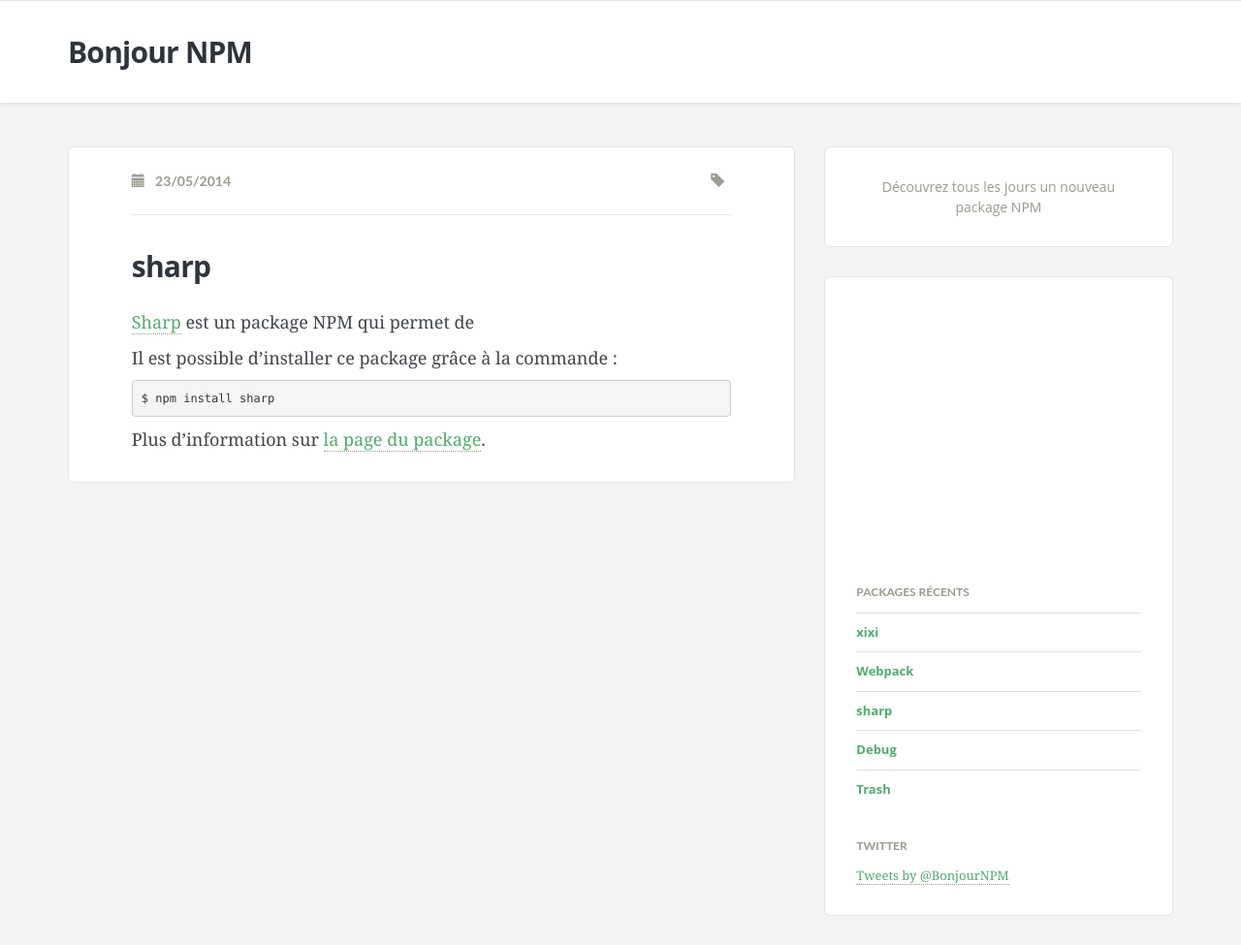
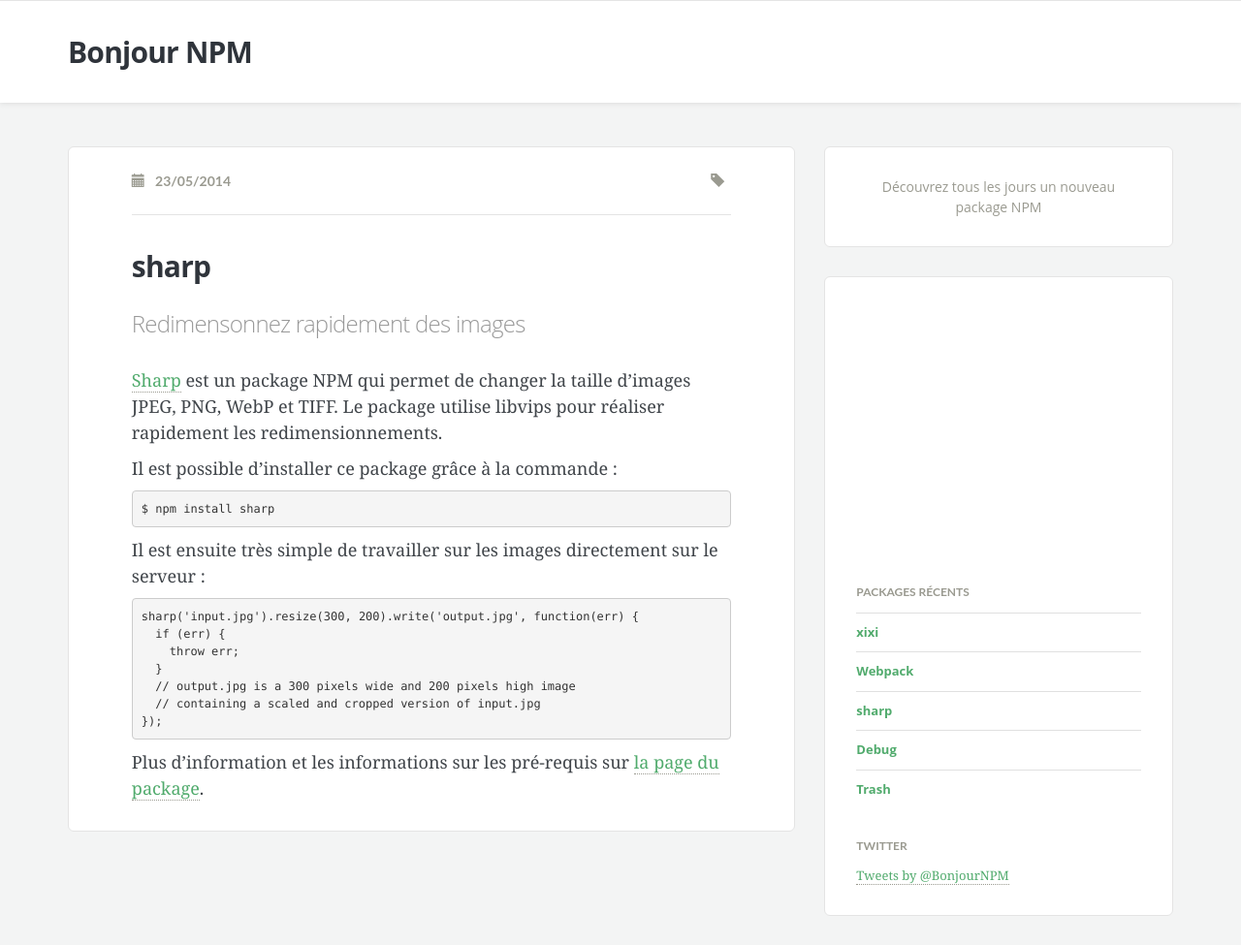
Before and after one commit to Toam/bonjournpm.fr, a Jekyll site: the page built from _posts/2014-05-23-sharp.markdown, in a window 1280 px wide. Shown: the whole page at 97% size. Built offline with Jekyll 4.4.1, drawn with Linux system fonts in a browser that asks for light colours; comment, search, counter and statistics services are not loaded.

Commit message:
Update 2014-05-23-sharp.markdown

```diff
--- a/_posts/2014-05-23-sharp.markdown
+++ b/_posts/2014-05-23-sharp.markdown
@@ -1,21 +1,29 @@
 ---
 layout: post
 title:  "sharp"
-subtitle: ""
-category:
+subtitle: "Redimensonnez rapidement des images"
+category: outils
 ---
 
-[Sharp][sharp] est un package NPM qui permet de
+[Sharp][sharp] est un package NPM qui permet de changer la taille d'images JPEG, PNG, WebP et TIFF. Le package utilise libvips pour réaliser rapidement les redimensionnements.
 
 Il est possible d'installer ce package grâce à la commande :
 {% highlight bash %}
 $ npm install sharp
 {% endhighlight %}
 
+Il est ensuite très simple de travailler sur les images directement sur le serveur :
 {% highlight js %}
+sharp('input.jpg').resize(300, 200).write('output.jpg', function(err) {
+  if (err) {
+    throw err;
+  }
+  // output.jpg is a 300 pixels wide and 200 pixels high image
+  // containing a scaled and cropped version of input.jpg
+});
 {% endhighlight %}
 
-Plus d'information sur [la page du package][sharp].
+Plus d'information et les informations sur les pré-requis sur [la page du package][sharp].
 
 
 [sharp]: https://github.com/
```
